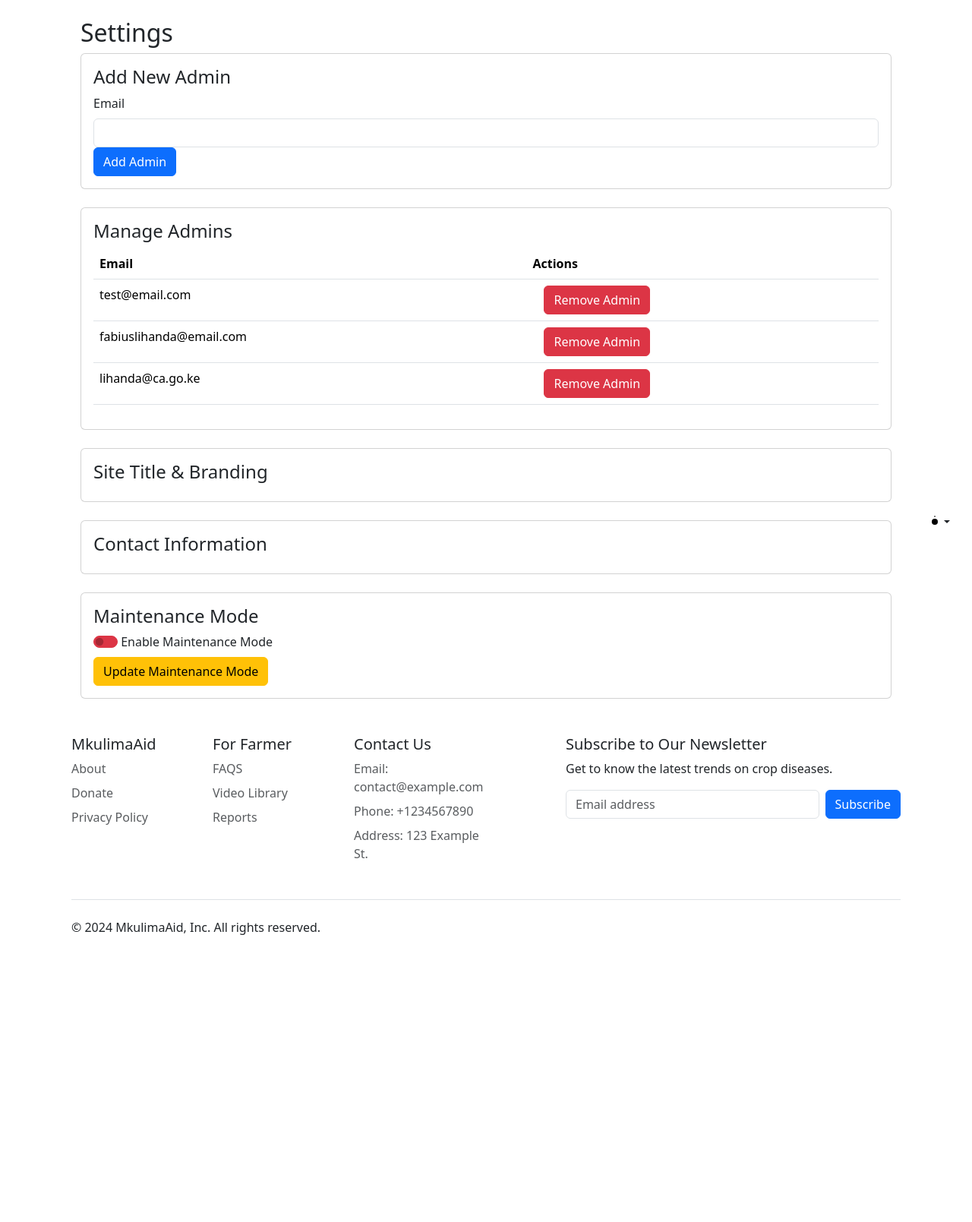
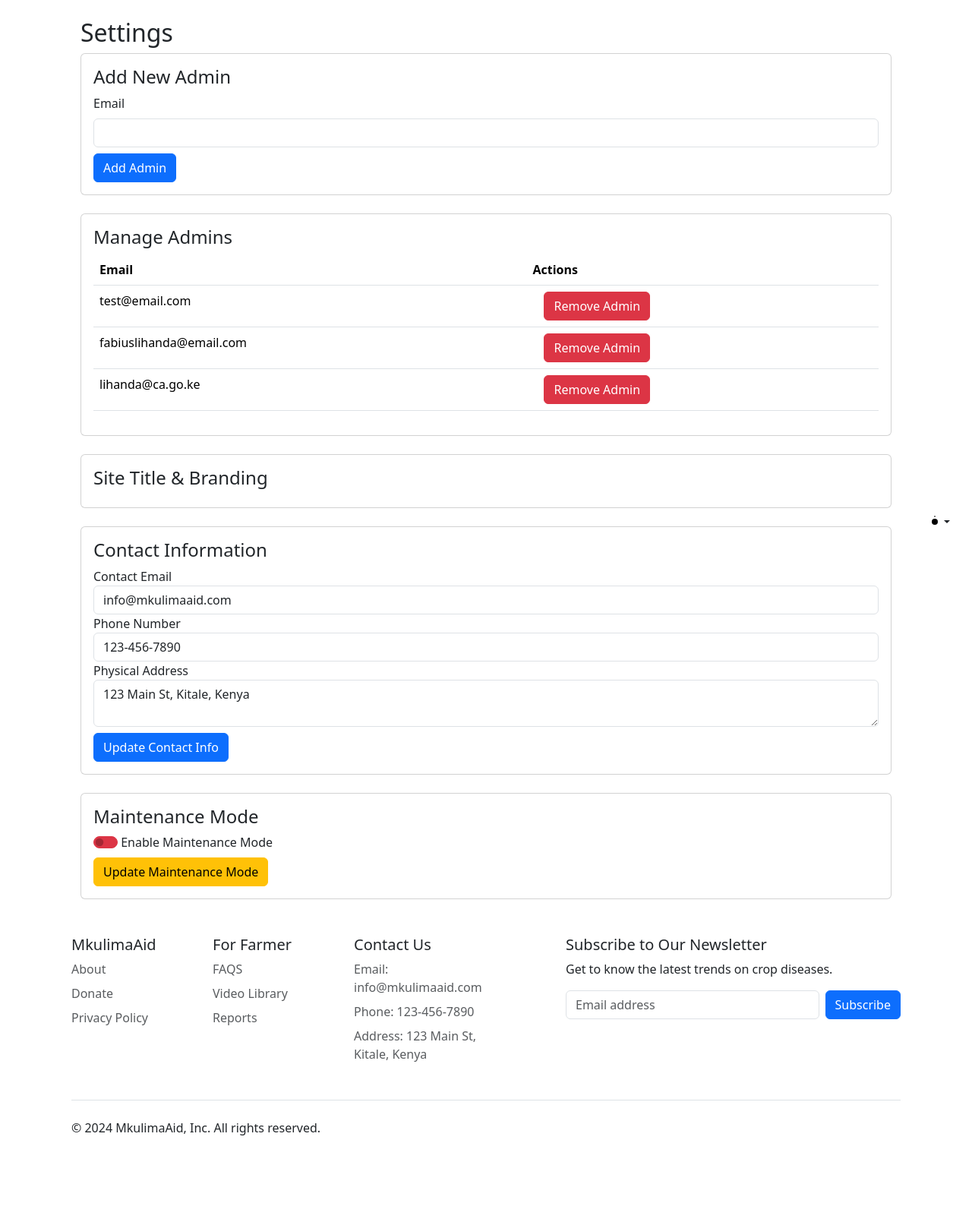
Before and after one commit to lihandafabius/MkulimaAid, a Flask app: page /settings in a window 1280 px wide. Shown: the part 76-1685 px from the top of the page at 76% size. Before the commit the page ends 1307 px from the top, so only its background shows below. Run offline with Flask 3, Linux system fonts and the light colour scheme; a user stored in the database is signed in; some libraries are stand-ins or nearby versions.

Commit message:
create the update contact info route

```diff
--- a/mkulimaaid/forms.py
+++ b/mkulimaaid/forms.py
@@ -1,7 +1,8 @@
 from flask_wtf import FlaskForm
-from wtforms.validators import DataRequired, Email, EqualTo, Length, ValidationError
-from .models import User
+from wtforms.validators import DataRequired, Email, EqualTo, Length, ValidationError, Regexp
+from mkulimaaid.models import User
 from wtforms import StringField, PasswordField, SubmitField, BooleanField,FileField
+import re
 
 class UploadForm(FlaskForm):
     image = FileField('Upload Image', validators=[DataRequired()])
@@ -15,13 +16,19 @@ class LoginForm(FlaskForm):
     submit = SubmitField('Login')
 
 class RegistrationForm(FlaskForm):
-    fullname = StringField('Full Name', validators=[DataRequired(), Length(min=2, max=100)])
+    fullname = StringField('Full Name', validators=[
+        DataRequired(),
+        Length(min=2, max=100),
+        Regexp('^[A-Za-z ]*$', 0, 'Full name must contain only letters and spaces')
+    ])
     username = StringField('Username', validators=[DataRequired(), Length(min=2, max=20)])
     email = StringField('Email', validators=[DataRequired(), Email()])
-    phone = StringField('Phone', validators=[DataRequired(), Length(min=10, max=15)])
+    phone = StringField('Phone', validators=[DataRequired(), Length(min=10, max=10)])
     password = PasswordField('Password', validators=[DataRequired(), Length(min=8)])
     confirm_password = PasswordField('Confirm Password', validators=[DataRequired(), EqualTo('password')])
     submit = SubmitField('Register')
+
+    # Existing custom validators for username and email
     def validate_username(self, username):
         user = User.query.filter_by(username=username.data).first()
         if user:
@@ -31,6 +38,11 @@ class RegistrationForm(FlaskForm):
         user = User.query.filter_by(email=email.data).first()
         if user:
             raise ValidationError('Email already registered.')
+
+    # New custom validator for phone number
+    def validate_phone(self, phone):
+        if not re.match(r'^\d{10}$', phone.data):
+            raise ValidationError('Phone number must contain exactly 10 digits and only numbers.')
 class AdminForm(FlaskForm):
     email = StringField('Email', validators=[DataRequired(), Email()])
     submit = SubmitField('Add Admin')
--- a/mkulimaaid/models.py
+++ b/mkulimaaid/models.py
@@ -20,9 +20,9 @@ class User(UserMixin, db.Model):  # Use db.Model for SQLAlchemy models
         return check_password_hash(self.password, password)
 class Settings(db.Model):
     id = db.Column(db.Integer, primary_key=True)
-    site_title = db.Column(db.String(100), nullable=False, default="Bitbanta store")
+    site_title = db.Column(db.String(100), nullable=False, default="MkulimaAid")
     site_logo = db.Column(db.String(100), nullable=True)  # Store logo file path
-    contact_email = db.Column(db.String(100), nullable=False, default="info@bitbanta.com")
+    contact_email = db.Column(db.String(100), nullable=False, default="info@mkulimaaid.com")
     contact_phone = db.Column(db.String(20), nullable=False, default="123-456-7890")
     address = db.Column(db.Text, nullable=True, default="123 Main St, City, Country")
     maintenance_mode = db.Column(db.Boolean, default=False)
--- a/mkulimaaid/routes.py
+++ b/mkulimaaid/routes.py
@@ -139,26 +139,16 @@ def register():
 
     form = RegistrationForm()
     if form.validate_on_submit():
-        # Check if the email or username already exists
-        existing_user_email = User.query.filter_by(email=form.email.data).first()
-        existing_user_username = User.query.filter_by(username=form.username.data).first()
-
-        if existing_user_email:
-            flash('Email already taken. Please choose a different one.', 'danger')
-        elif existing_user_username:
-            flash('Username already exists. Please choose a different one.', 'danger')
-        else:
-            # Proceed with creating the user
-            hashed_password = bcrypt.generate_password_hash(form.password.data).decode('utf-8')
-            user = User(fullname=form.fullname.data, username=form.username.data, email=form.email.data,
-                        phone=form.phone.data, password=hashed_password)
-            db.session.add(user)
-            db.session.commit()
-            flash('Account created! You can now log in.', 'success')
-            return redirect(url_for('main.login'))
+        # Proceed with creating the user
+        hashed_password = bcrypt.generate_password_hash(form.password.data).decode('utf-8')
+        user = User(fullname=form.fullname.data, username=form.username.data, email=form.email.data,
+                    phone=form.phone.data, password=hashed_password)
+        db.session.add(user)
+        db.session.commit()
+        flash('Account created! You can now log in.', 'success')
+        return redirect(url_for('main.login'))
 
     return render_template('register.html', form=form)
-
 
 
 # Dashboard route
@@ -287,3 +277,30 @@ def toggle_maintenance():
         flash(f'Error updating maintenance mode: {str(e)}', 'danger')
 
     return redirect(url_for('main.settings'))
+@main.route('/update_contact_info', methods=['POST'])
+@login_required
+def update_contact_info():
+    contact_email = request.form.get('contact_email')
+    contact_phone = request.form.get('contact_phone')
+    address = request.form.get('address')
+
+    # Get the current settings (singleton pattern)
+    settings = Settings.get_settings()
+
+    # Update the contact information if provided
+    if contact_email:
+        settings.contact_email = contact_email
+    if contact_phone:
+        settings.contact_phone = contact_phone
+    if address:
+        settings.address = address
+
+    # Commit changes to the database
+    try:
+        db.session.commit()
+        flash('Contact information updated successfully', 'success')
+    except Exception as e:
+        db.session.rollback()
+        flash(f'Error updating contact information: {str(e)}', 'danger')
+
+    return redirect(url_for('main.settings'))
--- a/mkulimaaid/templates/base.html
+++ b/mkulimaaid/templates/base.html
@@ -231,18 +231,18 @@
                 <h5>Contact Us</h5>
                 <ul class="nav flex-column">
                     <li class="nav-item mb-2">
-                  <a href="mailto:contact@example.com" class="nav-link p-0 text-body-secondary">
-                    Email: contact@example.com
+                        <a href="mailto:{{ g.settings.contact_email }}" class="nav-link p-0 text-body-secondary">
+                            Email: {{ g.settings.contact_email }}
                         </a>
                     </li>
                     <li class="nav-item mb-2">
-                  <a href="tel:+1234567890" class="nav-link p-0 text-body-secondary">
-                    Phone: +1234567890
+                        <a href="tel:{{ g.settings.contact_phone }}" class="nav-link p-0 text-body-secondary">
+                            Phone: {{ g.settings.contact_phone }}
                         </a>
                     </li>
                     <li class="nav-item mb-2">
                         <span class="nav-link p-0 text-body-secondary">
-                    Address: 123 Example St.
+                            Address: {{ g.settings.address }}
                         </span>
                     </li>
                 </ul>
--- a/mkulimaaid/templates/settings.html
+++ b/mkulimaaid/templates/settings.html
@@ -17,7 +17,7 @@
                 </div>
 
                 <div class="form-group">
-                    {{ form.submit(class="btn btn-primary") }}
+                    {{ form.submit(class="btn btn-primary mt-2") }}
                 </div>
             </form>
         </div>
@@ -64,11 +64,29 @@
         </div>
     </div>
 
-    <!-- Change Contact Information Section -->
+ <!-- Change Contact Information Section -->
     <div class="card mt-4">
         <div class="card-body">
             <h4>Contact Information</h4>
+            <form method="POST" action="{{ url_for('main.update_contact_info') }}">
+                {{ form.hidden_tag() }}  <!-- This generates the CSRF token -->
+                <div class="form-group">
+                    <label for="contact_email">Contact Email</label>
+                    <input type="email" class="form-control" id="contact_email" name="contact_email" value="{{ g.settings.contact_email }}">
+                </div>
 
+                <div class="form-group">
+                    <label for="contact_phone">Phone Number</label>
+                    <input type="text" class="form-control" id="contact_phone" name="contact_phone" value="{{ g.settings.contact_phone }}">
+                </div>
+
+                <div class="form-group">
+                    <label for="address">Physical Address</label>
+                    <textarea class="form-control" id="address" name="address">{{ g.settings.address }}</textarea>
+                </div>
+
+                <button type="submit" class="btn btn-primary mt-2">Update Contact Info</button>
+            </form>
         </div>
     </div>
 
@@ -77,6 +95,7 @@
         <div class="card-body">
             <h4>Maintenance Mode</h4>
             <form method="POST" action="{{ url_for('main.toggle_maintenance') }}">
+                {{ form.hidden_tag() }}  <!-- This generates the CSRF token -->
                 <div class="form-switch">
                     <input class="form-check-input" type="checkbox" role="switch" id="maintenance_mode" name="maintenance_mode" {% if g.settings.maintenance_mode %}checked{% endif %}>
                     <label class="form-check-label" for="maintenance_mode">
```
Also changed, not shown: mkulimaaid/templates/register.html (+49 -0 lines), instance/site.db. Lines whose indentation alone changed are shown as unchanged.
